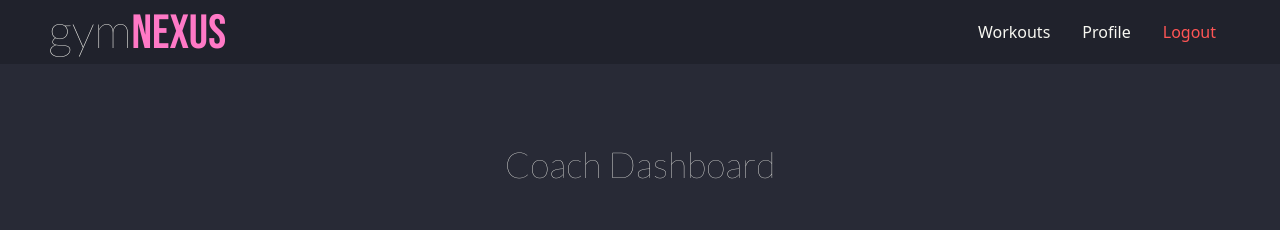
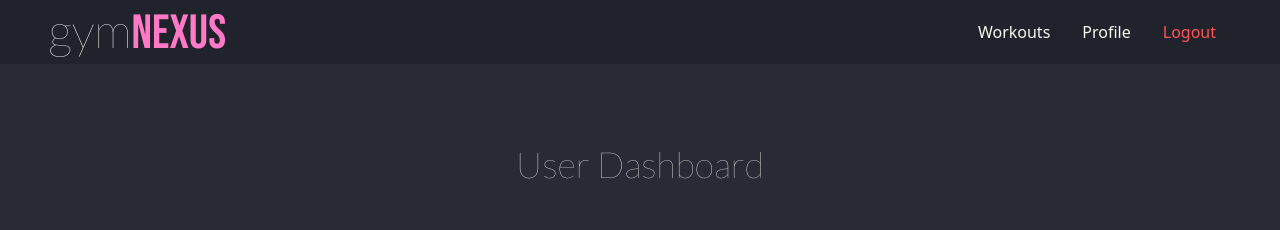
Before and after one commit to lordaris/gymnexusv2, a Next.js app: page /user/dashboard in a window 1280 px wide. Shown: the top 230 px of the page. Built offline with nearby package versions, Linux system fonts and the light colour scheme; no server answers.

Commit message:
modified style for more consistency

```diff
--- a/src/pages/user/dashboard/index.js
+++ b/src/pages/user/dashboard/index.js
@@ -46,7 +46,7 @@ export default function Dashboard() {
   return (
     <Layout>
       <div className="flex items-center flex-col">
-        <h1 className="text-4xl m-4 font-thin font-lato">Coach Dashboard</h1>
+        <h1 className="text-4xl m-4 font-thin font-lato">User Dashboard</h1>
         <div className="mt-8 grid grid-cols-1 gap-4">
           <div>
             <Link href={"/user/dashboard/routines"}>
```
